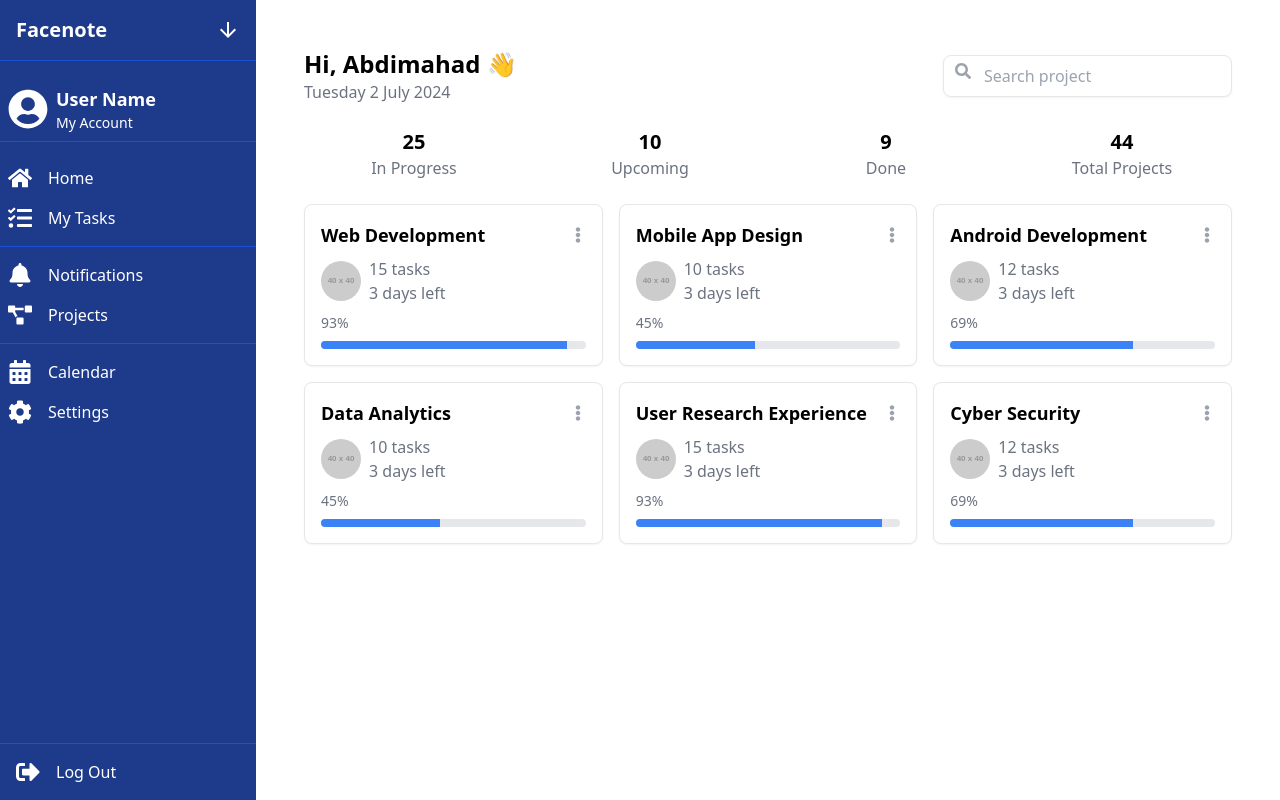
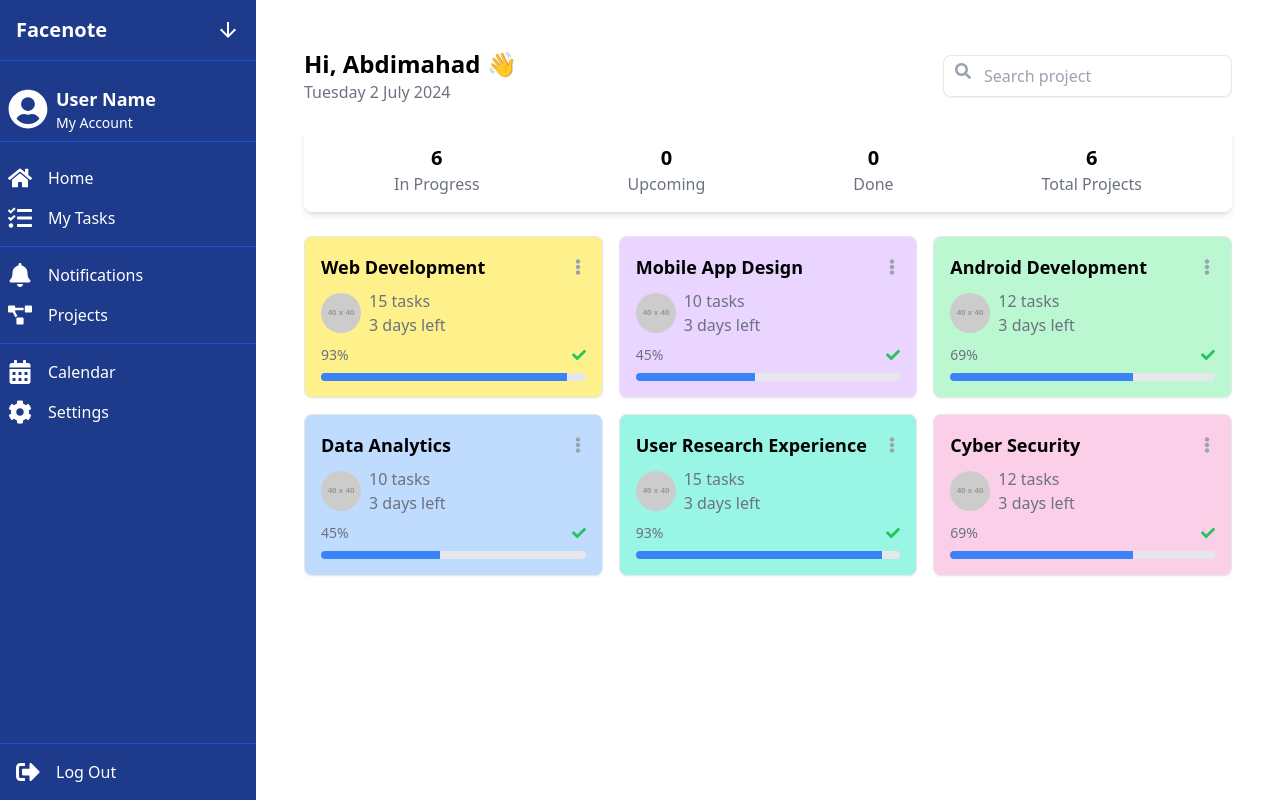
Before and after one commit to Abdimahad1/PMS, a React (Vite) app: page / in a window 1280 px wide. Built offline with nearby package versions, Linux system fonts and the light colour scheme.

Commit message:
added colored tasks

```diff
--- a/src/pages/Home.jsx
+++ b/src/pages/Home.jsx
@@ -1,5 +1,5 @@
-import React from 'react';
-import { FaSearch, FaEllipsisV } from 'react-icons/fa';
+import React, { useState } from 'react';
+import { FaSearch, FaEllipsisV, FaCheck } from 'react-icons/fa';
 
 const Home = () => {
   const currentDate = new Date().toLocaleDateString('en-GB', {
@@ -9,14 +9,31 @@ const Home = () => {
     year: 'numeric',
   });
 
-  const tasks = [
-    { name: 'Web Development', progress: 93, tasks: 15, daysLeft: 3 },
-    { name: 'Mobile App Design', progress: 45, tasks: 10, daysLeft: 3 },
-    { name: 'Android Development', progress: 69, tasks: 12, daysLeft: 3 },
-    { name: 'Data Analytics', progress: 45, tasks: 10, daysLeft: 3 },
-    { name: 'User Research Experience', progress: 93, tasks: 15, daysLeft: 3 },
-    { name: 'Cyber Security', progress: 69, tasks: 12, daysLeft: 3 },
+  const initialTasks = [
+    { name: 'Web Development', progress: 93, tasks: 15, daysLeft: 3, bgColor: 'bg-yellow-200' },
+    { name: 'Mobile App Design', progress: 45, tasks: 10, daysLeft: 3, bgColor: 'bg-purple-200' },
+    { name: 'Android Development', progress: 69, tasks: 12, daysLeft: 3, bgColor: 'bg-green-200' },
+    { name: 'Data Analytics', progress: 45, tasks: 10, daysLeft: 3, bgColor: 'bg-blue-200' },
+    { name: 'User Research Experience', progress: 93, tasks: 15, daysLeft: 3, bgColor: 'bg-teal-200' },
+    { name: 'Cyber Security', progress: 69, tasks: 12, daysLeft: 3, bgColor: 'bg-pink-200' },
   ];
+
+  const [tasks, setTasks] = useState(initialTasks);
+
+  const handleTaskCompletionToggle = (index) => {
+    const updatedTasks = tasks.map((task, idx) => {
+      if (idx === index) {
+        return { ...task, progress: task.progress === 100 ? 0 : 100 };
+      }
+      return task;
+    });
+    setTasks(updatedTasks);
+  };
+
+  const inProgressCount = tasks.filter(task => task.progress > 0 && task.progress < 100).length;
+  const upcomingCount = tasks.filter(task => task.progress === 0).length;
+  const doneCount = tasks.filter(task => task.progress === 100).length;
+  const totalCount = tasks.length;
 
   return (
     <div className="p-6 space-y-6">
@@ -34,27 +51,30 @@ const Home = () => {
           />
         </div>
       </header>
-      <section className="grid grid-cols-4 gap-4 text-center">
-        <div>
-          <p className="text-xl font-bold">25</p>
+      <section className="flex justify-around bg-white p-4 rounded-lg shadow-md">
+        <div className="text-center">
+          <p className="text-xl font-bold">{inProgressCount}</p>
           <p className="text-gray-500">In Progress</p>
         </div>
-        <div>
-          <p className="text-xl font-bold">10</p>
+        <div className="text-center">
+          <p className="text-xl font-bold">{upcomingCount}</p>
           <p className="text-gray-500">Upcoming</p>
         </div>
-        <div>
-          <p className="text-xl font-bold">9</p>
+        <div className="text-center">
+          <p className="text-xl font-bold">{doneCount}</p>
           <p className="text-gray-500">Done</p>
         </div>
-        <div>
-          <p className="text-xl font-bold">44</p>
+        <div className="text-center">
+          <p className="text-xl font-bold">{totalCount}</p>
           <p className="text-gray-500">Total Projects</p>
         </div>
       </section>
       <section className="grid grid-cols-3 gap-4">
         {tasks.map((task, index) => (
-          <div key={index} className="border rounded-lg p-4 shadow-sm bg-white">
+          <div
+            key={index}
+            className={`border rounded-lg p-4 shadow-sm ${task.bgColor} relative hover:shadow-lg transition-shadow duration-300`}
+          >
             <div className="flex justify-between items-center mb-2">
               <h3 className="text-lg font-semibold">{task.name}</h3>
               <FaEllipsisV className="text-gray-400" />
@@ -72,6 +92,9 @@ const Home = () => {
             </div>
             <div className="flex justify-between items-center text-sm text-gray-500 mb-2">
               <p>{task.progress}%</p>
+              <button onClick={() => handleTaskCompletionToggle(index)}>
+                <FaCheck className={`text-green-500 ${task.progress === 100 ? 'line-through' : ''}`} />
+              </button>
             </div>
             <div className="h-2 bg-gray-200 rounded-full overflow-hidden">
               <div
```
